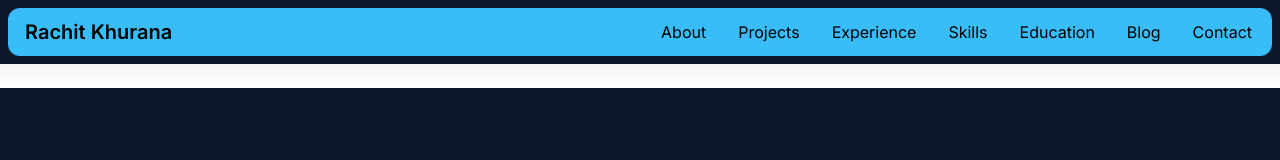
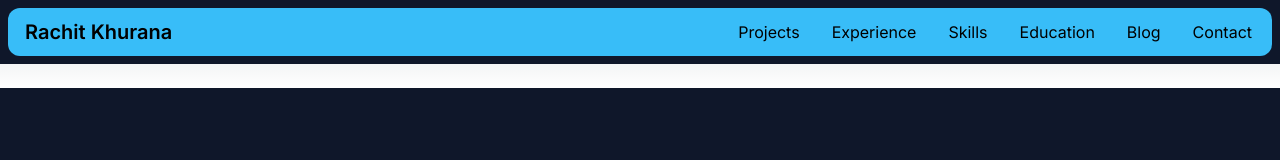
Before and after one commit to notnotrachit/notnotrachit.github.io, a Next.js app: page /projects in a window 1280 px wide. Shown: the top 160 px of the page. Built offline with nearby package versions, Linux system fonts and the light colour scheme.

Commit message:
removed about link from navbar

```diff
--- a/app/layout.js
+++ b/app/layout.js
@@ -25,9 +25,6 @@ export default function RootLayout({ children }) {
             </div>
             <div className="flex lg:flex-none">
               <ul className="menu menu-horizontal px-1 justify-center">
-                <li>
-                  <a>About</a>
-                </li>
                 <li>
                   <Link href="/projects">Projects</Link>
                 </li>
```
